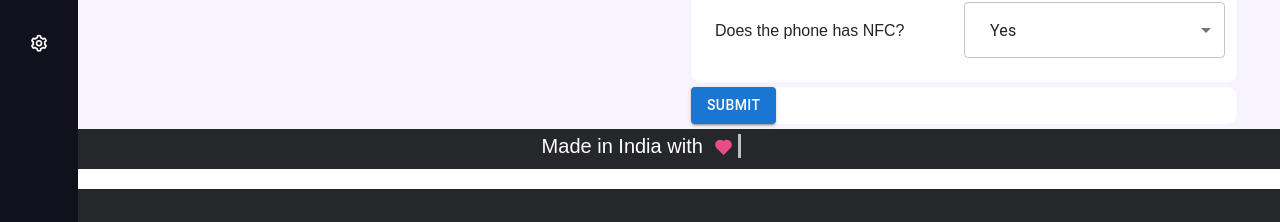
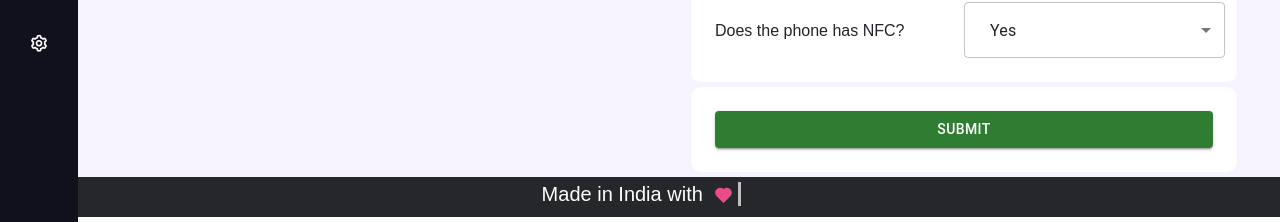
Before and after one commit to braincodeishan/x-check-frontend, a React (Create React App) app: page /UpdateMobiles in a window 1280 px wide. Shown: the part 474-696 px from the top of the page. Built offline with nearby package versions, Linux system fonts and the light colour scheme; no server answers.

Commit message:
--- Auto-Git Commit ---

```diff
--- a/src/Components/Admin/UpdateMobile.js
+++ b/src/Components/Admin/UpdateMobile.js
@@ -446,8 +446,8 @@ const UpdateMobile = () => {
                             />
                         </div>
                     </div>}
-                    <div className="boxLayout">
-                    <Button variant="contained">Submit</Button>
+                    <div className="boxLayout p-4 d-grid">
+                    <Button variant="contained" color="success">Submit</Button>
 
                     </div>
                 </div>
```
